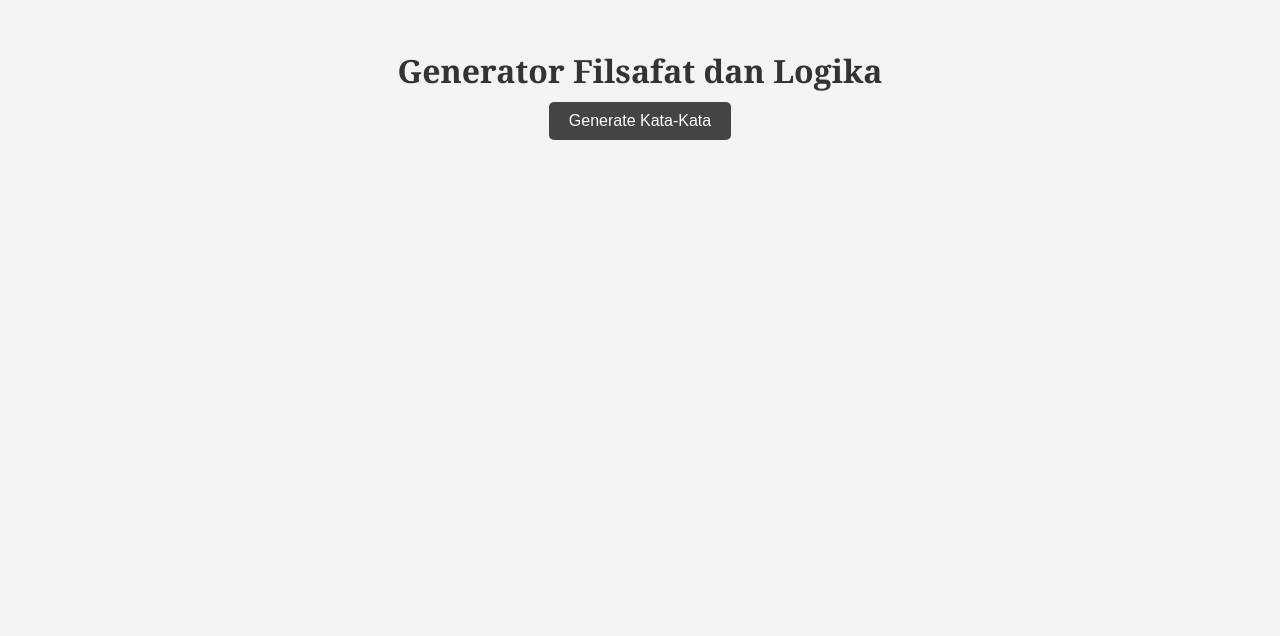
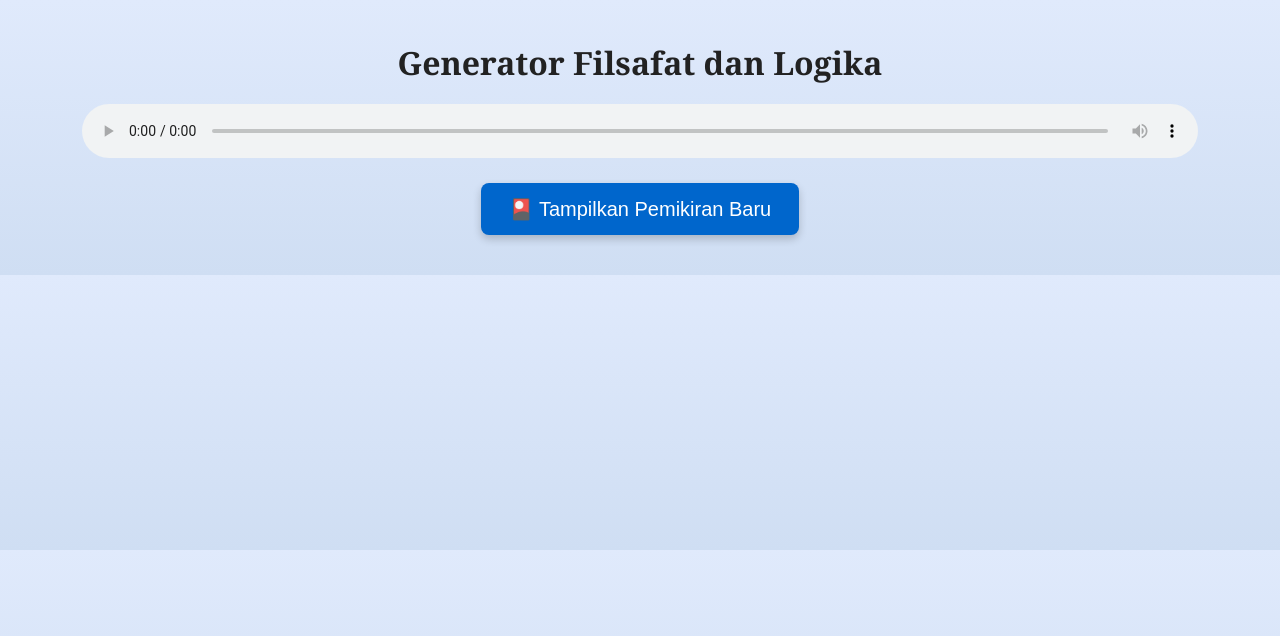
Before and after one commit to rakhman-rh/filosof-generator, a plain HTML site: page index.html in a window 1280 px wide. Drawn offline with Linux system fonts and the light colour scheme.

Commit message:
Update index.html

```diff
--- a/index.html
+++ b/index.html
@@ -3,44 +3,76 @@
 <head>
   <meta charset="UTF-8">
   <title>Generator Filsafat dan Logika</title>
+  <meta name="viewport" content="width=device-width, initial-scale=1.0">
   <style>
     body {
-      font-family: Georgia, serif;
-      background: #f4f4f4;
-      color: #333;
+      font-family: 'Georgia', serif;
+      background: linear-gradient(to bottom, #e0eafc, #cfdef3);
+      color: #222;
       padding: 20px;
+      margin: 0;
       text-align: center;
     }
     h1 {
-      margin-bottom: 10px;
+      font-size: 24px;
+      margin-bottom: 20px;
     }
     button {
-      padding: 10px 20px;
-      font-size: 16px;
+      padding: 14px 28px;
+      font-size: 18px;
       margin-bottom: 20px;
       cursor: pointer;
-      background-color: #444;
-      color: #fff;
+      background: #0066cc;
+      color: white;
       border: none;
-      border-radius: 5px;
+      border-radius: 8px;
+      box-shadow: 0 4px 8px rgba(0,0,0,0.2);
+      transition: background 0.3s;
+    }
+    button:hover {
+      background: #004c99;
     }
     #output {
-      max-width: 800px;
+      max-width: 90%;
       margin: auto;
       text-align: left;
     }
     .quote {
       margin-bottom: 15px;
-      padding: 10px;
-      background: #fff;
-      border-left: 4px solid #444;
+      padding: 15px;
+      background: white;
+      border-left: 5px solid #0066cc;
+      border-radius: 6px;
+      box-shadow: 0 2px 4px rgba(0,0,0,0.1);
+    }
+    .audio-controls {
+      margin-bottom: 20px;
+    }
+    audio {
+      width: 90%;
+    }
+    @media (min-width: 768px) {
+      h1 {
+        font-size: 32px;
+      }
+      button {
+        font-size: 20px;
+      }
     }
   </style>
 </head>
 <body>
 
 <h1>Generator Filsafat dan Logika</h1>
-<button onclick="generate()">Generate Kata-Kata</button>
+
+<div class="audio-controls">
+  <audio id="bg-audio" controls autoplay loop>
+    <source src="https://www.bensound.com/bensound-music/bensound-slowmotion.mp3" type="audio/mp3">
+    Browser Anda tidak mendukung audio.
+  </audio>
+</div>
+
+<button onclick="generate()">🎴 Tampilkan Pemikiran Baru</button>
 <div id="output"></div>
 
 <script>
@@ -77,7 +109,7 @@
     const div = document.createElement('div');
     div.className = 'quote';
     div.textContent = newPhrase;
-    output.appendChild(div);
+    output.insertBefore(div, output.firstChild); // Menampilkan yang baru di atas
   }
 </script>
 
```
